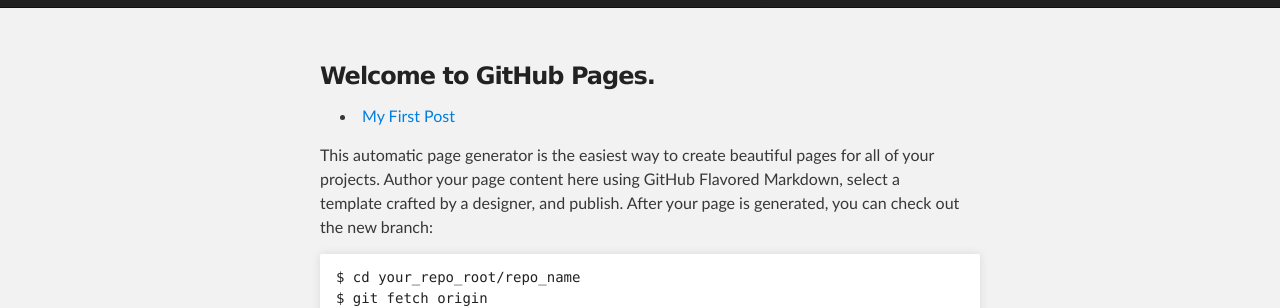
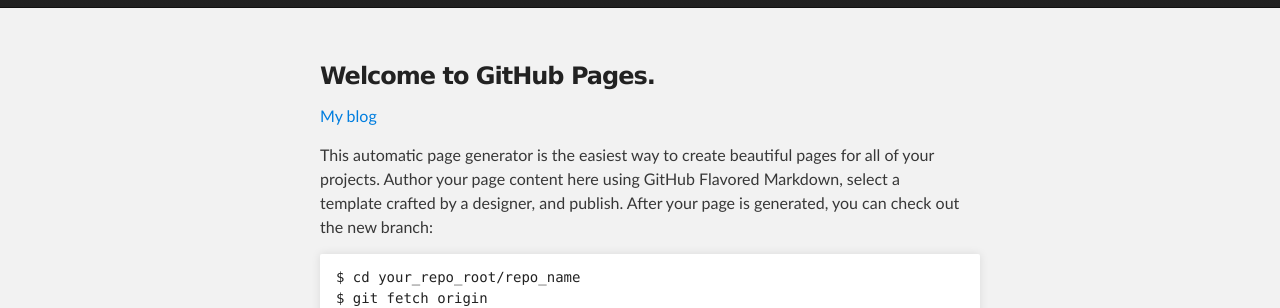
Before and after one commit to paulroho/paulroho.github.io, a Jekyll site: the page built from index.html, in a window 1280 px wide. Shown: the part 202-510 px from the top of the page. Built offline with Jekyll 4.4.1, drawn with Linux system fonts in a browser that asks for light colours.

Commit message:
Added blog index over there

```diff
--- a/index.html
+++ b/index.html
@@ -32,13 +32,7 @@
         <h3>
 <a name="welcome-to-github-pages" class="anchor" href="#welcome-to-github-pages"><span class="octicon octicon-link"></span></a>Welcome to GitHub Pages.</h3>
 
-<ul>
-  {% for post in site.posts %}
-    <li>
-      <a href="{{ post.url }}">{{ post.title }}</a>
-    </li>
-  {% endfor %}
-</ul>
+<p><a href="./blog">My blog</a></p>
 
 <p>This automatic page generator is the easiest way to create beautiful pages for all of your projects. Author your page content here using GitHub Flavored Markdown, select a template crafted by a designer, and publish. After your page is generated, you can check out the new branch:</p>
 
```
Also changed, not shown: blog/index.html (renamed from blogOLD/index.html, +10 -0 lines).
